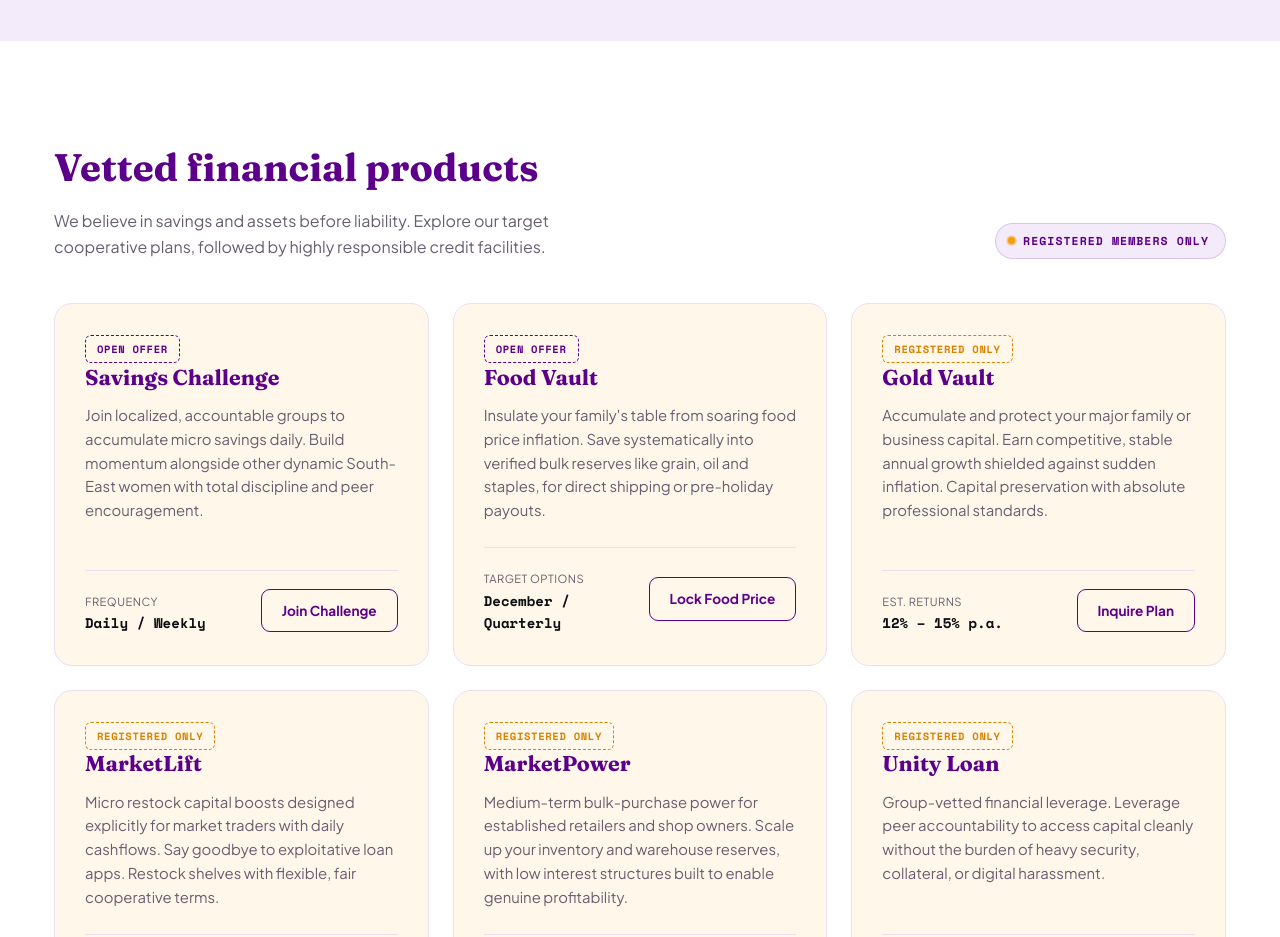
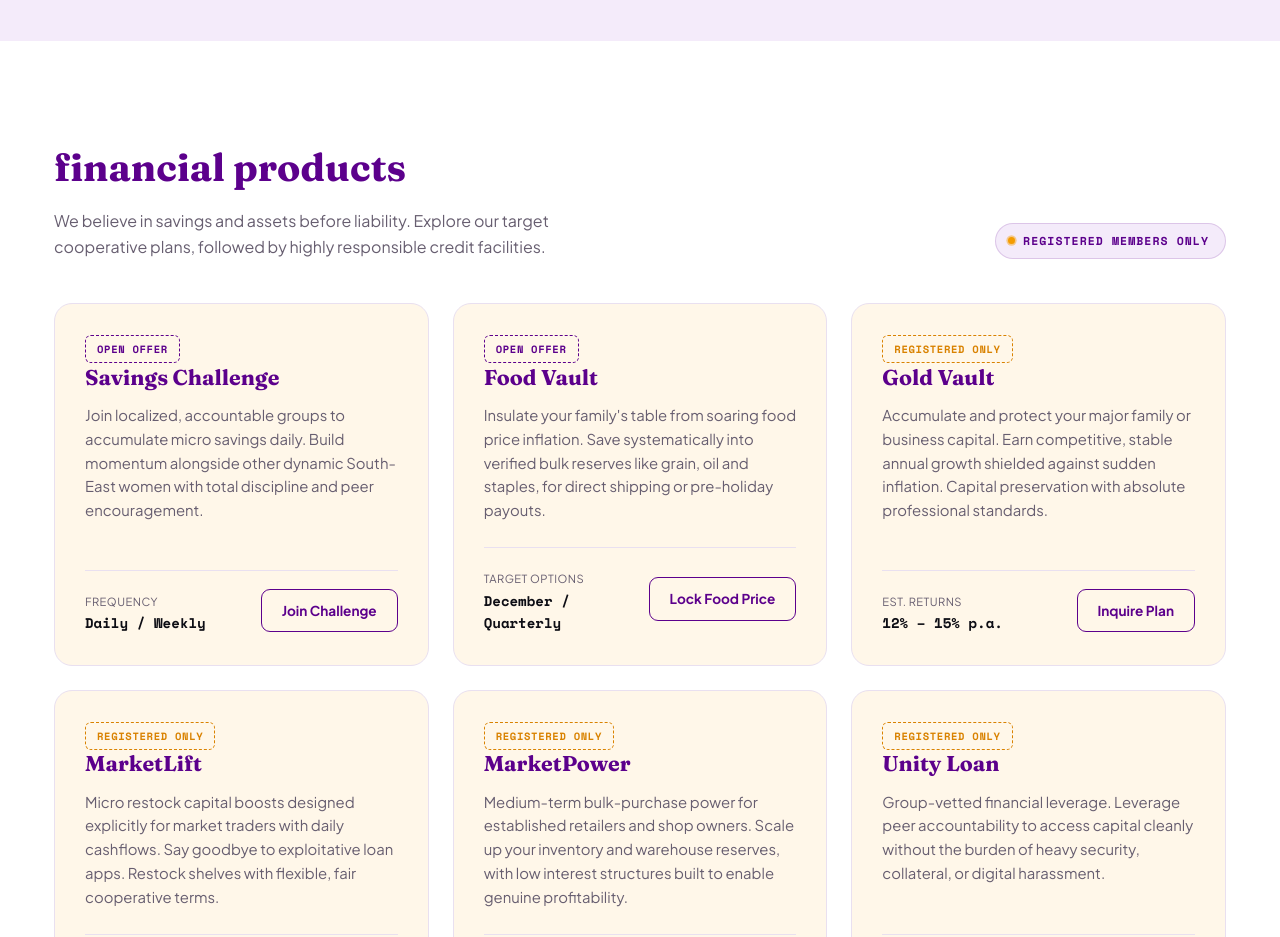
Before and after one commit to noblesawka2/mynobleswebsite, a plain HTML site: page index.html in a window 1280 px wide. Shown: the part 2580-3517 px from the top of the page. Drawn offline with nearby package versions, Linux system fonts and the light colour scheme.

Commit message:
edited a line

```diff
--- a/index.html
+++ b/index.html
@@ -853,7 +853,7 @@ footer{ background:linear-gradient(180deg, var(--ink) 0%, #17071F 100%); color:v
     <div class="container">
       <div class="star-heading-block reveal">
         <div>
-          <h2>Vetted financial products</h2>
+          <h2>financial products</h2>
           <p>We believe in savings and assets before liability. Explore our target cooperative plans, followed by highly responsible credit facilities.</p>
         </div>
         <span class="eyebrow" style="margin-bottom:0;"><span class="dot"></span>Registered members only</span>
```
